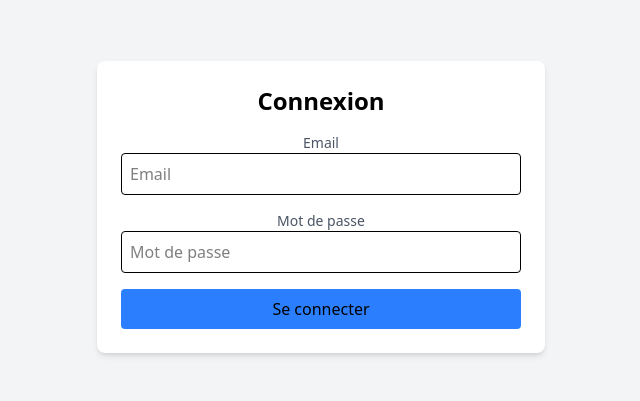
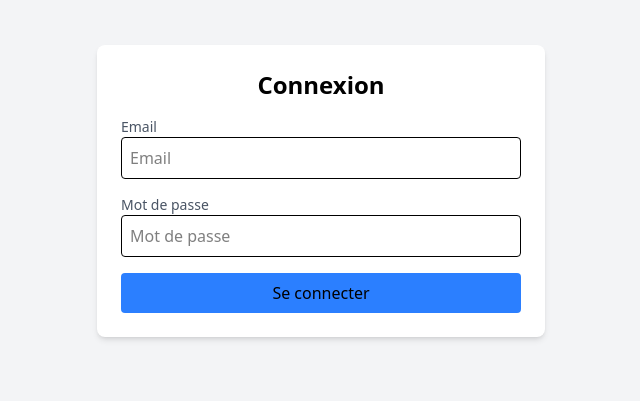
Before and after one commit to josh-Muleshi/ecodim-web, a React (Vite) app: page / in a window 1280 px wide. Shown: the part 209-610 px from the top of the page, without its empty margins (319-959 px from the left). Built offline with nearby package versions, Linux system fonts and the light colour scheme; no server answers.

Commit message:
mini refactoring

```diff
--- a/src/routes/AppRouter.tsx
+++ b/src/routes/AppRouter.tsx
@@ -6,11 +6,11 @@ import PrivateRoute from "./PrivateRouter";
 
 const AppRouter = () => {
     return (
-    <div className="p-4 text-center">
-
+        <>
             <Router>
                 <Routes>
                     <Route path="/" element={<Login />} />
+
                     <Route
                     path="/dashboard"
                     element={
@@ -30,7 +30,7 @@ const AppRouter = () => {
                     />
                 </Routes>
             </Router>
-    </div>
+        </>
     );
 };
 
```
Lines whose indentation alone changed are shown as unchanged.
